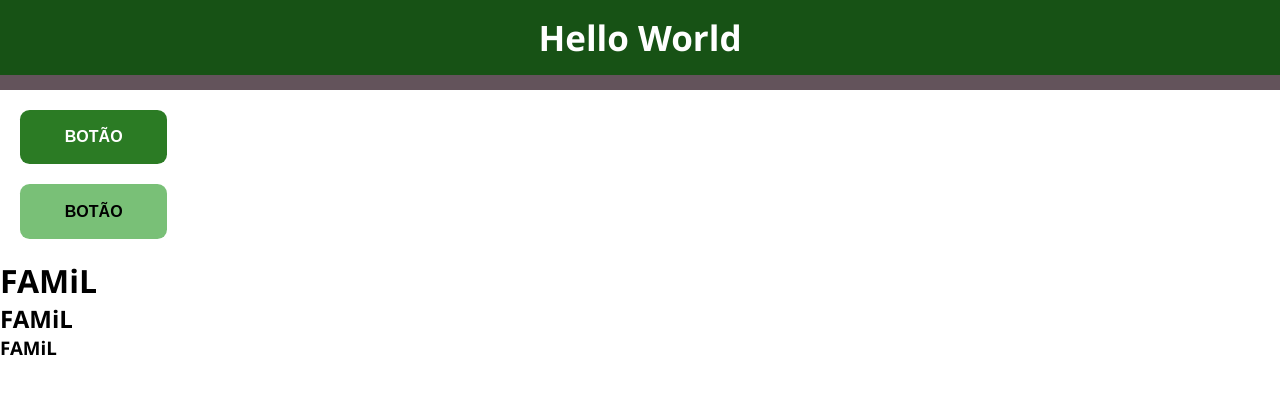
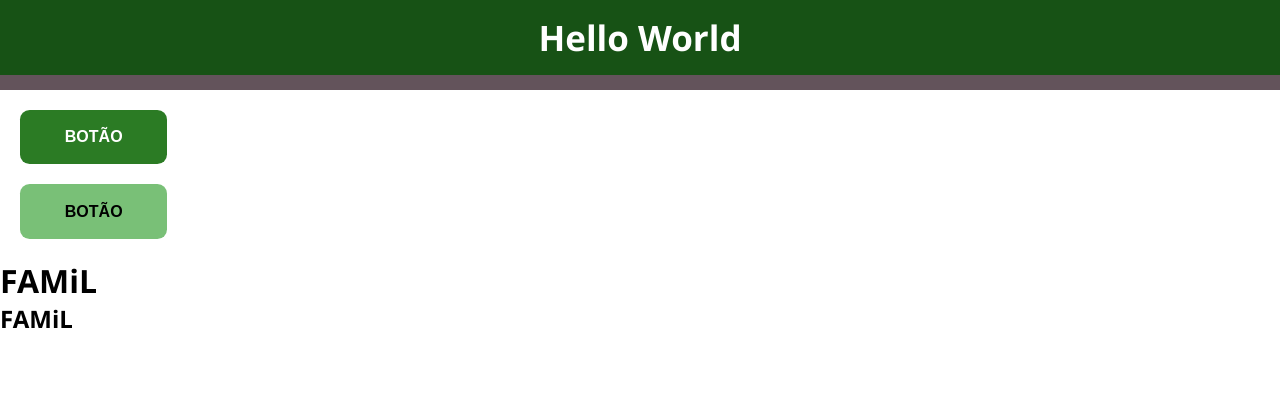
Before and after one commit to fga-eps-mds/2021-1-hospitalar, a React (Create React App) app in the folder frontend/: page / in a window 1280 px wide. Shown: the top 394 px of the page. Built offline with nearby package versions, Linux system fonts and the light colour scheme.

Commit message:
#107 - Atualizações teste

```diff
--- a/frontend/src/pages/Login/index.tsx
+++ b/frontend/src/pages/Login/index.tsx
@@ -16,7 +16,6 @@ export const Login: React.FC = () => {
 
             <h1>FAMiL</h1>
             <h2>FAMiL</h2>
-            <h3>FAMiL</h3>
 
         </>
     )
```
